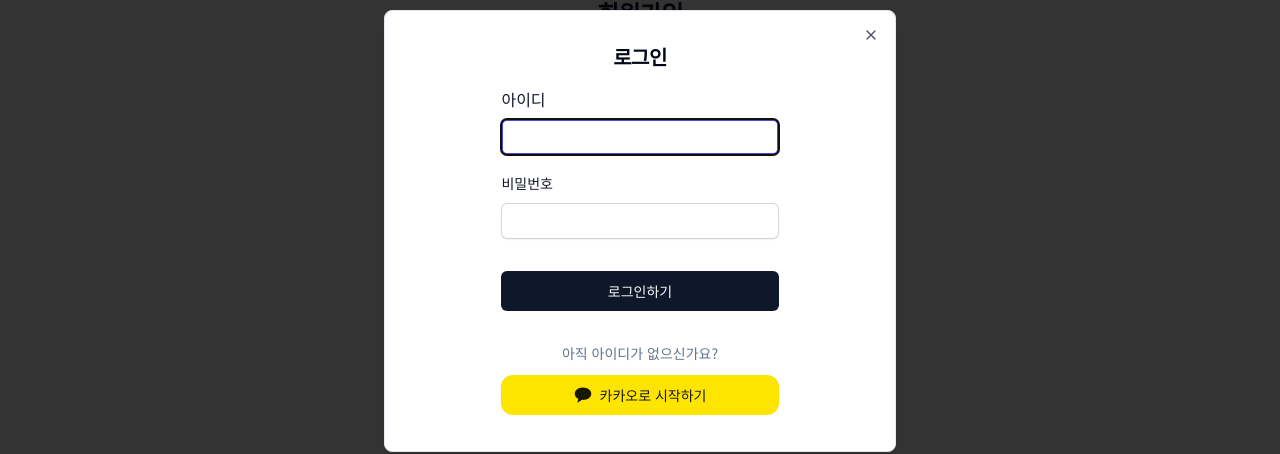
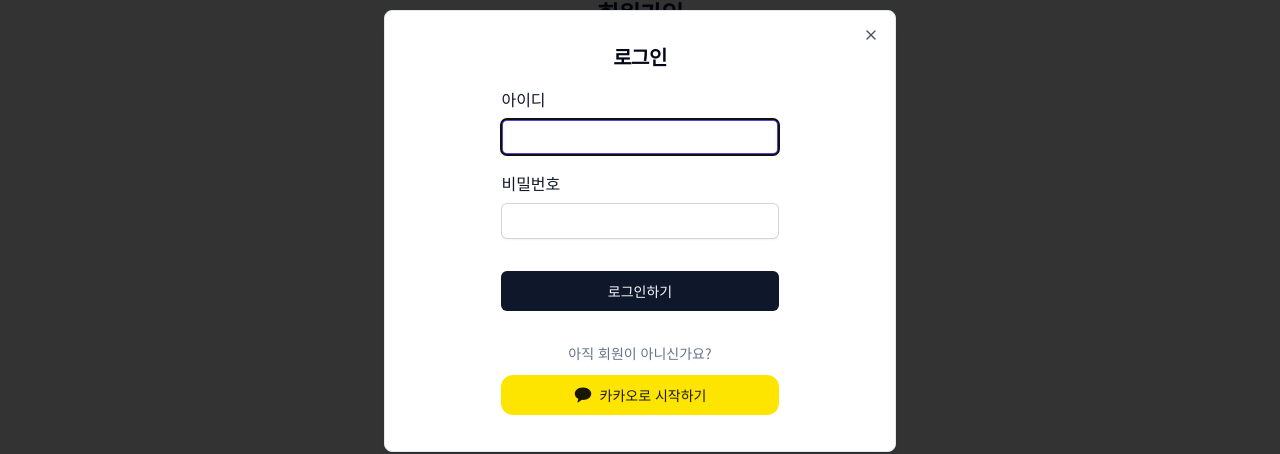
Before and after one commit to KimByeongHwa/etermarket, a React (Vite) app: page /etermarket/signup in a window 1280 px wide. Both pictures are taken after a click on the button "로그인". Shown: the part 169-623 px from the top of the page. Built offline with nearby package versions, Linux system fonts and the light colour scheme; no server answers.

Commit message:
refactor: html 태그 및 css 수정

```diff
--- a/src/components/auth/SignInModal.tsx
+++ b/src/components/auth/SignInModal.tsx
@@ -47,7 +47,7 @@ export default function SignInModal() {
               <DialogTitle className='text-center mt-2 text-xl'>로그인</DialogTitle>
             </DialogHeader>
 
-            <div className='w-3/5 mx-auto'>
+            <form className='w-3/5 mx-auto'>
               <label htmlFor='userId' className='block text-start font-medium leading-6 text-gray-900'>
                 아이디
               </label>
@@ -57,11 +57,12 @@ export default function SignInModal() {
                 className='block w-full rounded-md border-0 mt-2 px-3 py-1.5 text-gray-900 shadow-sm ring-1 ring-inset ring-gray-300 placeholder:text-gray-400 focus:ring-2 focus:ring-inset focus:ring-indigo-600 sm:text-sm sm:leading-6'
               />
 
-              <label htmlFor='userPw' className='mt-4 block text-start text-sm font-medium leading-6 text-gray-900'>
+              <label htmlFor='userPw' className='mt-4 block text-start font-medium leading-6 text-gray-900'>
                 비밀번호
               </label>
               <input
                 type='password'
+                autoComplete='off'
                 id='userPw'
                 className='block w-full rounded-md border-0 mt-2 px-3 py-1.5 text-gray-900 shadow-sm ring-1 ring-inset ring-gray-300 placeholder:text-gray-400 focus:ring-2 focus:ring-inset focus:ring-indigo-600 sm:text-sm sm:leading-6'
               />
@@ -69,10 +70,10 @@ export default function SignInModal() {
               <Button type='submit' className='w-full mt-8 rounded-md'>
                 로그인하기
               </Button>
-            </div>
+            </form>
 
             <div className='w-3/5 mt-4 mx-auto'>
-              <DialogDescription>아직 아이디가 없으신가요?</DialogDescription>
+              <DialogDescription>아직 회원이 아니신가요?</DialogDescription>
               <Button
                 type='submit'
                 onClick={useSignInWithKaKao}
```
